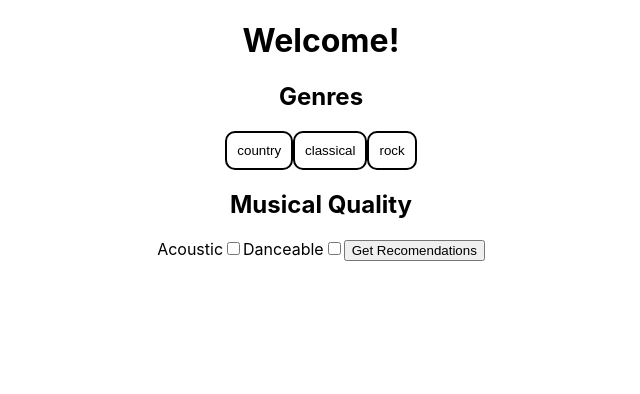
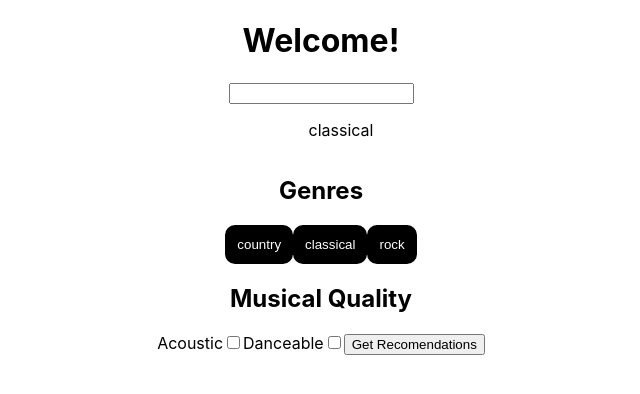
Before and after one commit to csdiehl/spotify-reccomendation-engine, a React (Create React App) app: page /redirect in a window 1280 px wide. Shown: the top 394 px of the page, without its empty margins (319-959 px from the left). Built offline with nearby package versions, Linux system fonts and the light colour scheme.

Commit message:
added genre search bar

```diff
--- a/src/components/GenreSearch.js
+++ b/src/components/GenreSearch.js
@@ -9,6 +9,10 @@ const GenreSearch = () => {
     const inputRef = useRef();
 
     useEffect(() => {
+        if (!ctx.token) {
+            return;
+        }
+
         fetch("https://api.spotify.com/v1/recommendations/available-genre-seeds", {
           method: "GET",
           headers: {
@@ -20,7 +24,7 @@ const GenreSearch = () => {
           .then((data) => {
             setGenres(data.genres)
           });
-      }, [ctx]);
+      }, [ctx.token]);
 
       const changeHandler = () => {
         console.log(inputRef.current.value)
--- a/src/components/GenreSearch.module.css
+++ b/src/components/GenreSearch.module.css
@@ -10,4 +10,5 @@ li:hover {
 
 .list-container {
     overflow-y: scroll;
+    max-height: 300px;
 }
--- a/src/components/SongForm.js
+++ b/src/components/SongForm.js
@@ -5,7 +5,7 @@ import GenreSearch from "./GenreSearch";
 
 const SongForm = (props) => {
   const [choices, setChoices] = useState({
-    genres: [],
+    genres: ['country', 'classical', 'rock'],
     acousticness: 0.5,
     danceability: 0.5,
   });
@@ -49,6 +49,7 @@ const SongForm = (props) => {
 
   return (
     <div>
+      <GenreSearch />
       <h2>Genres</h2>
       <GenreButton
         name="country"
--- a/src/components/Welcome.js
+++ b/src/components/Welcome.js
@@ -26,6 +26,7 @@ const Welcome = () => {
         method: "GET",
         headers: {
           Authorization: `Bearer ${ctx.token}`,
+          "Content-Type": "application/json"
         },
       }
     )
```
